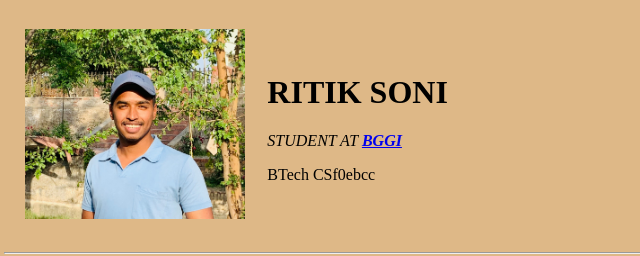
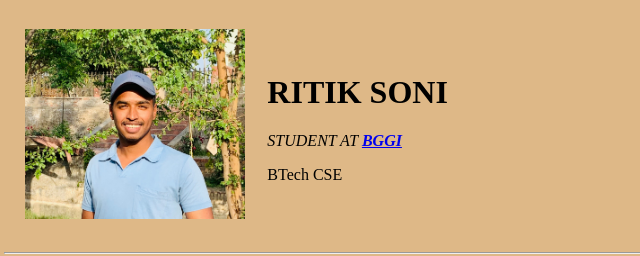
Before and after one commit to ritiksoni1/website, a plain HTML site: page index.html in a window 1280 px wide. Shown: the top 256 px of the page, 4-644 px from the left. Drawn offline with Linux system fonts and the light colour scheme.

Commit message:
now done

```diff
--- a/index.html
+++ b/index.html
@@ -21,7 +21,7 @@
 <td> <h1>RITIK SONI</h1>
    <p><em>STUDENT AT <strong><a href="https://www.collegedekho.com/colleges/bhai-gurdas-group-of-institutions">BGGI</a></strong></em></p>
 
-      <p>BTech CSf0ebcc
+      <p>BTech CSE<p>
 </td>
       </tr>
     </table>
```
